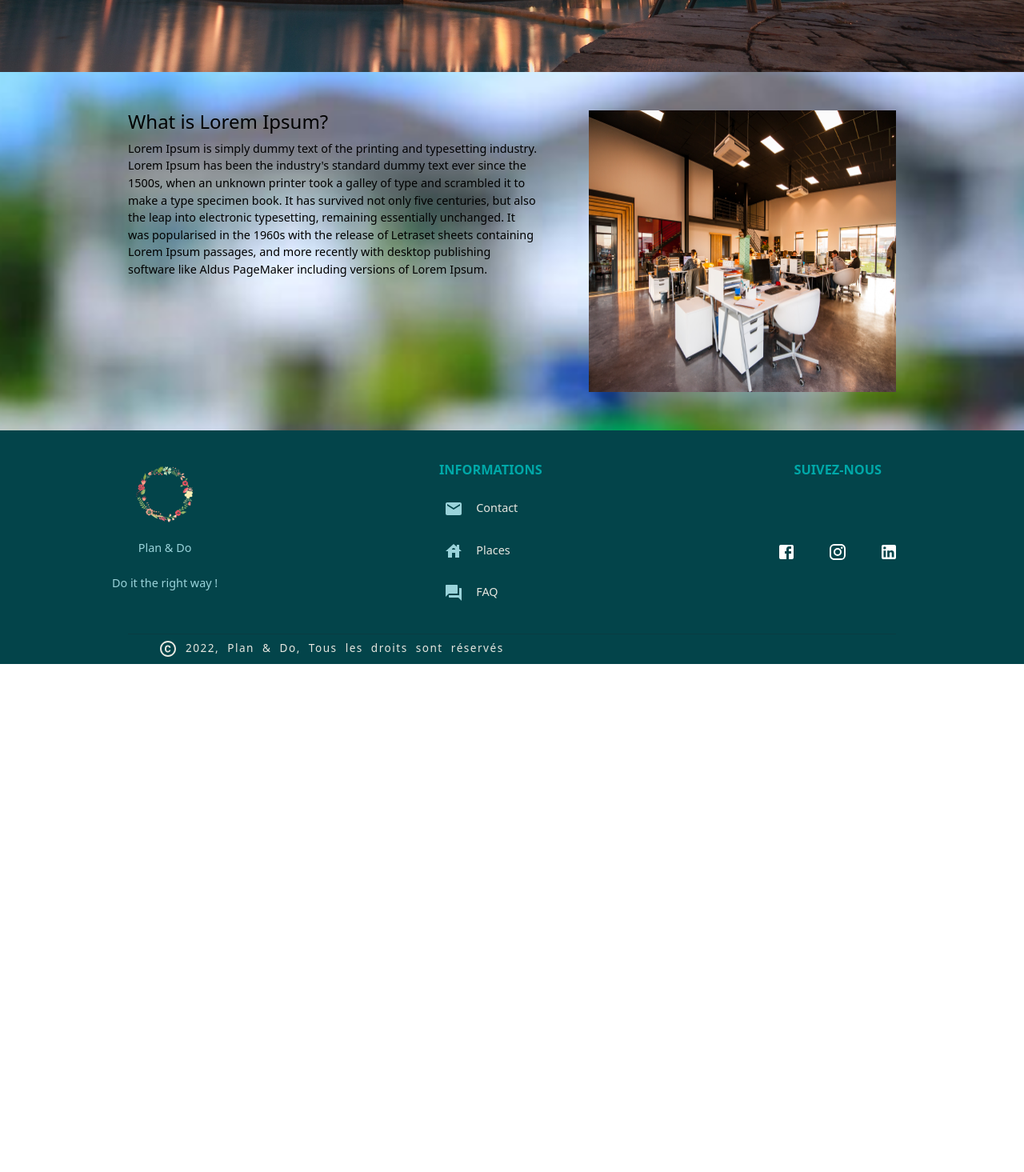
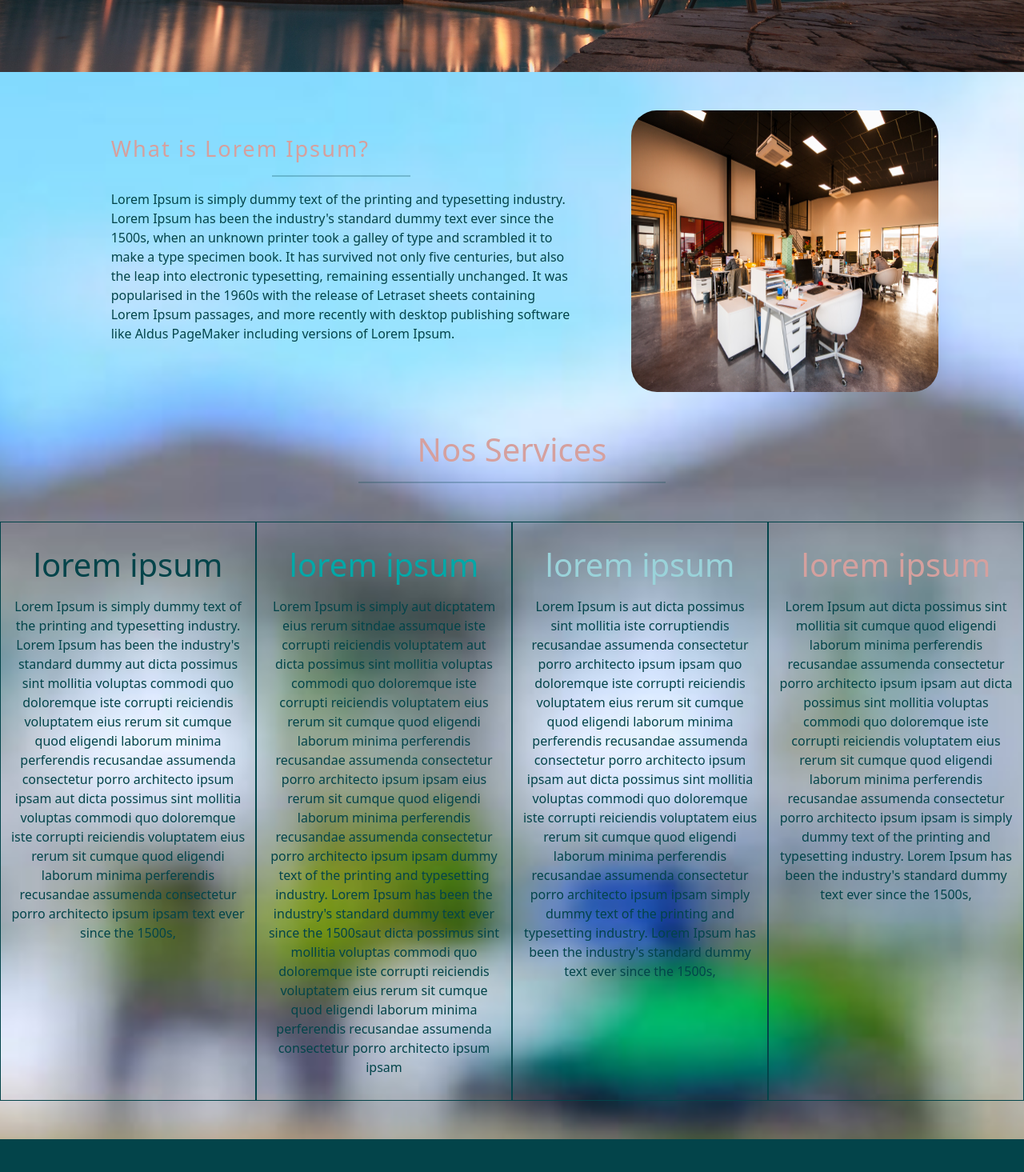
Before and after one commit to asmaSmida/Plan-Do, a React (Create React App) app: page / in a window 1280 px wide. Shown: the part 560-2025 px from the top of the page at 80% size. Before the commit the page ends 1390 px from the top, so only its background shows below. Built offline with nearby package versions, Linux system fonts and the light colour scheme.

Commit message:
services

```diff
--- a/src/App.js
+++ b/src/App.js
@@ -9,9 +9,10 @@ function App() {
       <div>
         <Routes>
            <Route exact path="/" element={<Acceuil type =" " />}  />
+           <Route exact path="/single" element={<SingleEstablish type =" " />}  />
            <Route exact path="/annif" element={<PlacesList type ="lorem" />}  />
-           <Route exact path="/teambuilding" element={<SingleEstablish type ="teambuilding" />}  />
-           <Route exact path="/shoot" element={<PlacesList type ="shoot" />}  />
+           <Route exact path="/teambuilding" element={<PlacesList type ="molli" />}  />
+           <Route exact path="/shoot" element={<PlacesList type ="ipsum" />}  />
            {/* <Route exact path="/projects/:id" element={<ShowPlaces/>}  />  */}
         </Routes>
       </div>
--- a/src/components/PlacesList.jsx
+++ b/src/components/PlacesList.jsx
@@ -1,17 +1,21 @@
 import useFetch from "./useFetch";
 import ShowList from "./ShowList";
+import Navbar from "./navbar/Navbar";
+import Footer from "./footer/Footer";
 const PlacesList = ({ type }) => {
   const { data: places, isPending, error } = useFetch('https://jsonplaceholder.typicode.com/posts');
 
   return (
     <>
+    <Navbar />
       <div className="container">
         <div>
           {error && <div>{error}</div>}
           {isPending && <div>Loading...</div>}
-          {places && <ShowList places={places} type={type} title="All places" />}
+          {places && <ShowList places={places} type={type} />}
         </div>
       </div>
+      <Footer />
     </>
   );
 }
--- a/src/components/navbar/Navbar.jsx
+++ b/src/components/navbar/Navbar.jsx
@@ -7,7 +7,7 @@ const Navbar = () => {
         <h3>PLAN and DO</h3>
         <div className="links">
           <Link to="/" className="link-button">Home</Link>
-          <Link to="/"className="link-button">View Places</Link>
+          <Link to="/single"className="link-button">Single Place</Link>
           <Link to="/annif"className="link-button">Anniversary Places</Link>
           <Link to="/teambuilding"className="link-button">TeamBuilding Places</Link>
           <Link to="/shoot"className="link-button">PhotoShoot Places</Link>
--- /dev/null
+++ b/src/components/services/services.jsx
@@ -0,0 +1,44 @@
+import React from 'react';
+import classes from './services.module.css'
+export default function Services() {
+    return (
+        <div>
+        <h1 className={classes.title}>Nos Services</h1>
+            <hr></hr>
+        <div className={classes.services}>
+            <div className={classes.service1}>
+                <h1>
+                    lorem ipsum
+                </h1>
+                <p>
+                    Lorem Ipsum is simply dummy text of the printing and typesetting industry. Lorem Ipsum has been the industry's standard dummy aut dicta possimus sint mollitia voluptas commodi quo doloremque iste corrupti reiciendis voluptatem eius rerum sit cumque quod eligendi laborum minima perferendis recusandae assumenda consectetur porro architecto ipsum ipsam aut dicta possimus sint mollitia voluptas commodi quo doloremque iste corrupti reiciendis voluptatem eius rerum sit cumque quod eligendi laborum minima perferendis recusandae assumenda consectetur porro architecto ipsum ipsam text ever since the 1500s,
+                </p>
+            </div>
+            <div className={classes.service2}>
+                <h1>
+                    lorem ipsum
+                </h1>
+                <p>
+                    Lorem Ipsum is simply aut dicptatem eius rerum sitndae assumque iste corrupti reiciendis voluptatem aut dicta possimus sint mollitia voluptas commodi quo doloremque iste corrupti reiciendis voluptatem eius rerum sit cumque quod eligendi laborum minima perferendis recusandae assumenda consectetur porro architecto ipsum ipsam eius rerum sit cumque quod eligendi laborum minima perferendis recusandae assumenda consectetur porro architecto ipsum ipsam dummy text of the printing and typesetting industry. Lorem Ipsum has been the industry's standard dummy text ever since the 1500saut dicta possimus sint mollitia voluptas commodi quo doloremque iste corrupti reiciendis voluptatem eius rerum sit cumque quod eligendi laborum minima perferendis recusandae assumenda consectetur porro architecto ipsum ipsam
+                </p>
+            </div>
+            <div className={classes.service3}>
+                <h1>
+                    lorem ipsum
+                </h1>
+                <p>
+                    Lorem Ipsum is aut dicta possimus sint mollitia iste corruptiendis recusandae assumenda consectetur porro architecto ipsum ipsam  quo doloremque iste corrupti reiciendis voluptatem eius rerum sit cumque quod eligendi laborum minima perferendis recusandae assumenda consectetur porro architecto ipsum ipsam aut dicta possimus sint mollitia voluptas commodi quo doloremque iste corrupti reiciendis voluptatem eius rerum sit cumque quod eligendi laborum minima perferendis recusandae assumenda consectetur porro architecto ipsum ipsam simply dummy text of the printing and typesetting industry. Lorem Ipsum has been the industry's standard dummy text ever since the 1500s,
+                </p>
+            </div>
+            <div className={classes.service4}>
+                <h1>
+                    lorem ipsum
+                </h1>
+                <p>
+                    Lorem Ipsum aut dicta possimus sint mollitia sit cumque quod eligendi laborum minima perferendis recusandae assumenda consectetur porro architecto ipsum ipsam aut dicta possimus sint mollitia voluptas commodi quo doloremque iste corrupti reiciendis voluptatem eius rerum sit cumque quod eligendi laborum minima perferendis recusandae assumenda consectetur porro architecto ipsum ipsam is simply dummy text of the printing and typesetting industry. Lorem Ipsum has been the industry's standard dummy text ever since the 1500s,
+                </p>
+            </div>
+        </div>
+        </div>
+    )
+}
--- /dev/null
+++ b/src/components/services/services.module.css
@@ -0,0 +1,62 @@
+.services{
+    display: flex;
+    flex-direction: row;
+    margin: 3rem 0;
+}
+.title{
+    color: #D5A09E;
+    text-align: center;
+}
+hr{
+    width: 30%;
+    border: #03444A 1px solid;
+    margin-left:35%;
+    margin-right:35%;
+
+}
+.services div{
+    border: 1px solid #03444A;
+    width: 25%;
+    padding: 0.8rem;
+    text-align: center;
+}
+.service1:hover{
+    background-color: #03444a50;
+    color: #E7E7E0;
+    padding: 0.7rem;
+}
+.service1:hover p, .service2:hover p,.service3:hover p,.service4:hover p{
+    color: #E7E7E0;
+}
+
+.service2:hover{
+    background-color: #00a8a850;
+    color: #E7E7E0;
+    padding: 0.7rem;
+}
+.service3:hover{
+    background-color: #03444a64;
+    color: #E7E7E0;
+    padding: 0.7rem;
+}
+.service4:hover{
+    background-color: #d5a09e5e;
+    color: #E7E7E0;
+    padding: 0.7rem;
+}
+.service1 h1{
+    color:#03444A;
+    margin: 1rem;
+}
+.service2 h1{
+    color: #00A8A8;
+    margin: 1rem;
+}
+.service3 h1{
+    color: #9AD3DA;
+    margin: 1rem;
+}
+.service4 h1{
+    color: #D5A09E;
+    margin: 1rem;
+}
--- a/src/components/singleEstablishement/SingleEstablish.jsx
+++ b/src/components/singleEstablishement/SingleEstablish.jsx
@@ -5,6 +5,7 @@ import agent from './agent.jpg';
 import Map from '../../map/Map';
 import Navbar from '../navbar/Navbar'
 import Leisure from '../leisure/leisure';
+import Footer from '../footer/Footer';
 
 export default function SingleEstablish(){
     return(
@@ -100,7 +101,8 @@ export default function SingleEstablish(){
             </div>
             <hr ></hr>
             <div className={classes.map}>
-            <Map latitude="33.230490" longitude="-8.499030" /></div>
+            <Map latitude="33.230490" longitude="-8.499030" className={classes.map} /></div>
+            <Footer />
         </div>
     );
 }
--- a/src/components/singleEstablishement/SingleEstablish.module.css
+++ b/src/components/singleEstablishement/SingleEstablish.module.css
@@ -87,3 +87,6 @@ h2{
     height: 80px;
     padding-left: 30px;
   }
+.map{
+    margin-bottom: 5rem;
+}
--- a/src/components/whoarewe/Whoarewe.jsx
+++ b/src/components/whoarewe/Whoarewe.jsx
@@ -7,6 +7,7 @@ export default function Whoarewe() {
     <div className={classes.whoarewecontainer}>
         <div className={classes.whoarewetext}>
             <h1>What is Lorem Ipsum?</h1>
+            <hr></hr>
             <p>Lorem Ipsum is simply dummy text of the printing and typesetting industry. Lorem Ipsum has been the industry's standard dummy text ever since the 1500s, when an unknown printer took a galley of type and scrambled it to make a type specimen book. It has survived not only five centuries, but also the leap into electronic typesetting, remaining essentially unchanged. It was popularised in the 1960s with the release of Letraset sheets containing Lorem Ipsum passages, and more recently with desktop publishing software like Aldus PageMaker including versions of Lorem Ipsum.</p>
         </div>
         <div className={classes.whoareweimg}>
--- a/src/components/whoarewe/Whoarewe.module.css
+++ b/src/components/whoarewe/Whoarewe.module.css
@@ -1,22 +1,32 @@
 .whoarewecontainer{
     display: flex;
     flex-direction: row;
-    justify-content: space-around;
-    width: 80%;
+    justify-content: space-evenly;
+    width: 90%;
     margin: 3rem auto;
 }
 .whoarewetext{
     width: 50%;
+    margin: 2rem;
 }
 .whoarewetext h1{
-    color: black;
-    font-size: 1.5rem;
+    color: #D5A09E;
+    font-size: 1.7rem;
+    letter-spacing: 2px;
 }
 .whoarewetext p{
-    color: black;
-    font-size: 0.9rem;
+
+    color: #03444A;
+    font-size: 1rem;
+}
+hr{
+    width: 30%;
+    border: 1px solid #022c30;
+    background-color: #03444A;
+
 }
 .whoareweimg img{
     height: 22rem;
     width: 24rem;
+    border-radius: 2rem;
 }
--- a/src/pages/Acceuil/Acceuil.jsx
+++ b/src/pages/Acceuil/Acceuil.jsx
@@ -3,12 +3,14 @@ import  classes  from './Acceuil.module.css';
 import Whoarewe from '../../components/whoarewe/Whoarewe';
 import FirstImage from '../../components/firstPageImage/FirstImage';
 import Footer from '../../components/footer/Footer';
+import Services from '../../components/services/services';
 
 export default function Acceuil(){
     return(
         <div className={classes.container}>
             <FirstImage />
             <Whoarewe/>
+            <Services />
             <Footer />
         </div>
     );
```
